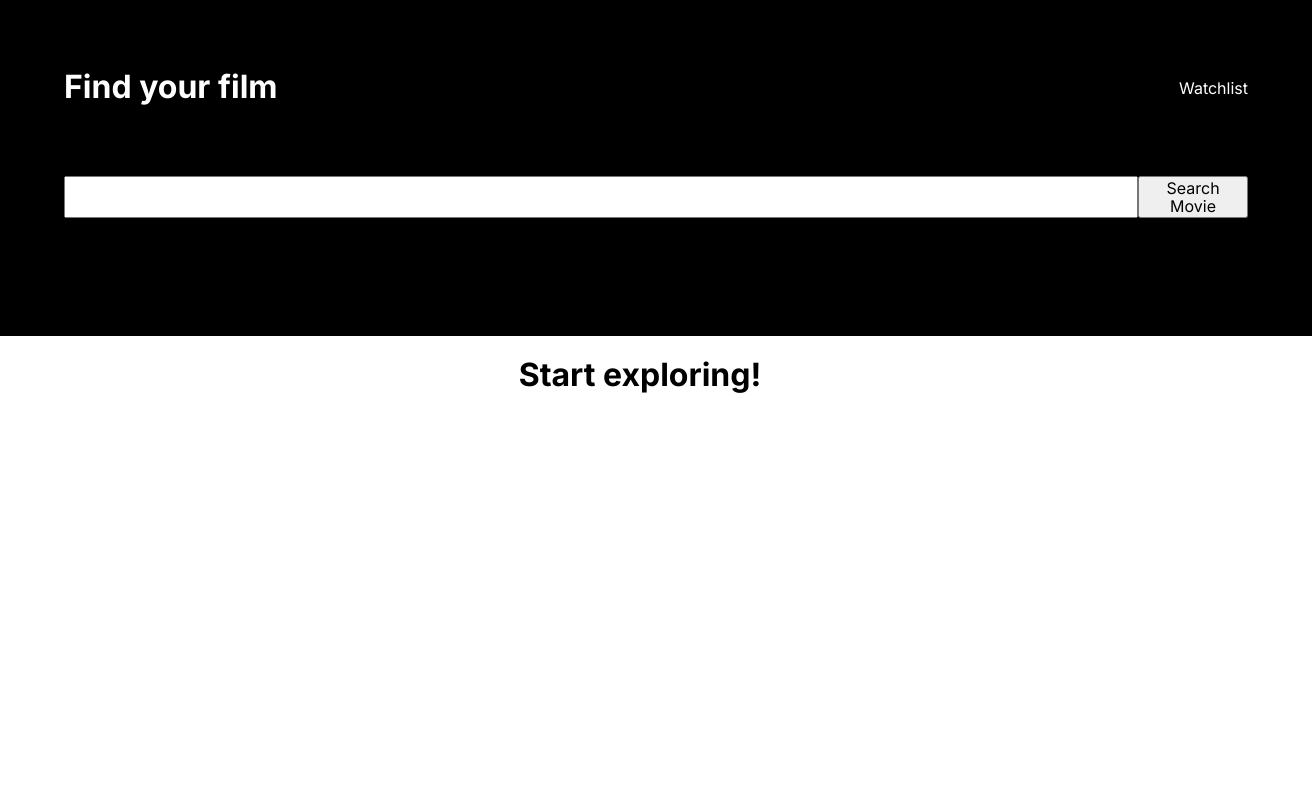
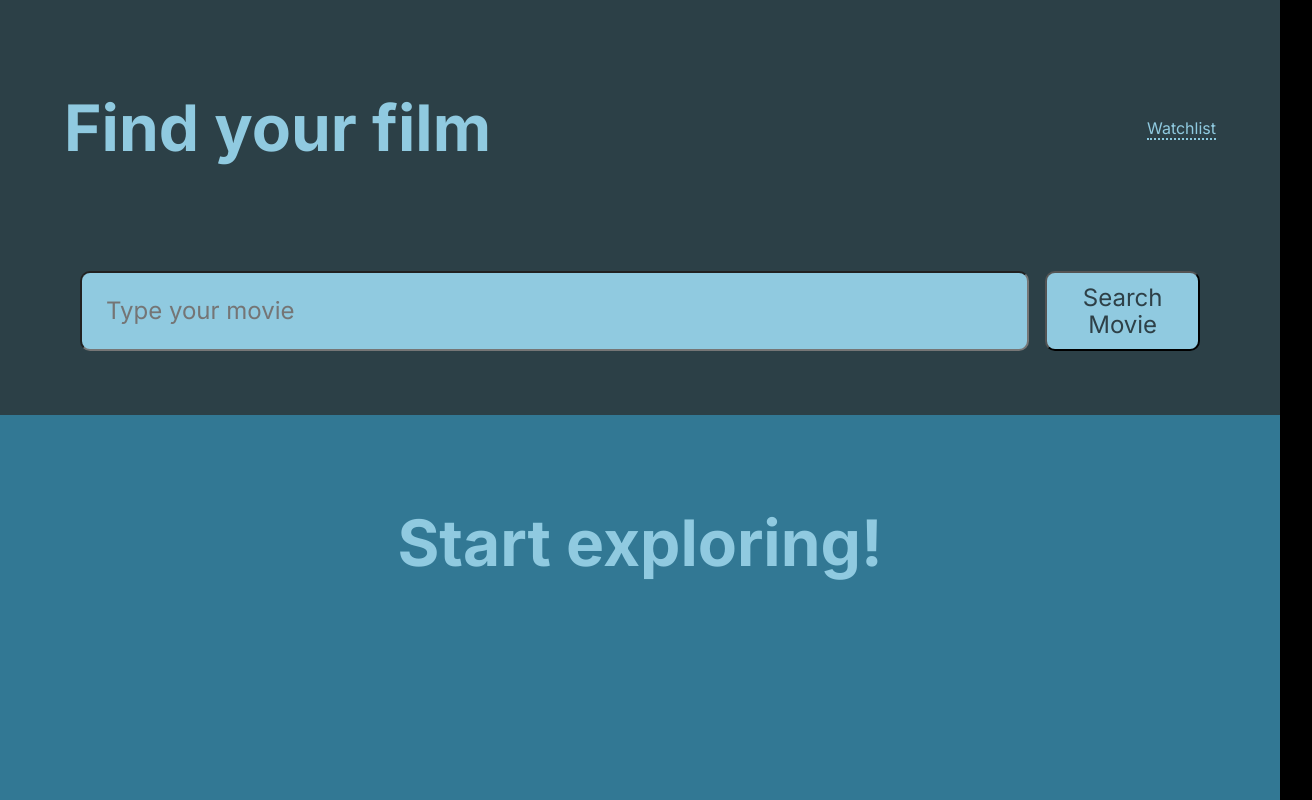
Before and after one commit to bashirdol03/Movie-Watchlist, a website built with Vite: page index.html in a window 1280 px wide. Shown: the top 800 px of the page, 1312 px wide, since content can reach past the window. Built offline with nearby package versions, Linux system fonts and the light colour scheme.

Commit message:
changed the css slightly

```diff
--- a/index.css
+++ b/index.css
@@ -3,20 +3,29 @@ html, body {
     padding: 0;
     font-family: 'Inter', sans-serif;
     text-align: center;
+    background-color: black;
+
+}
+
+* {
+    box-sizing: border-box;
 }
 
 .header-section{
     display: flex;
     flex-direction: column;
     width: 100vw;
-    height: 30vh;
     margin: 0 auto;
-    background-color: black;
-    color: white;
+    background-color: #2C4047;
+    color: #90CAE0;
     padding: 3em 1em;
     gap: 3em;
 
 
+}
+
+.header-section h1{
+    font-size: 4rem;
 }
 
 .title-section ,.input-section{
@@ -28,26 +37,70 @@ html, body {
 
 }
 
-.header-section a {
-    color : white;
+ a {
+    color : #90CAE0;
     text-decoration: none;
+    border-bottom: 2px dotted #8BCAE0;
+
+}
+
+.input-section{
+    padding: 1em;
+    display: flex;
+    gap: 1em;
+
+}
+
+.input-section button {
+    padding: 0.42em;
+    font-size: 1.5rem;
 }
 
 input {
     width: 100%;
     align-self: stretch;
+    color: #2E4047;
+    background-color: #90CAE0;
+    border-radius: 10px;
+    padding: 1em;
+    font-size: 1.5rem;
 }
+
+p{
+
+    line-height: 1.5em
+}
+
+
 
 main{
     margin : 0 auto;
+    background-color: #327894;
+    padding: 3em;
+    display: flex;
+    flex-direction: column;
+    gap: 2em;
+
+}
+
+.message {
+    color: #90CAE0;
+    font-size: 4rem;
+    padding-bottom: 50%;
 }
 
 .movie-container {
-    margin : 0 auto;
+    width: 70vw;
+    margin: 0 auto;
     display: flex;
     text-align: center;
-    justify-content: center;
+    justify-content: space-around;
+    background-color: #8BCAE0;
+    padding: 3em 1em;
+    border-radius: 10px;
+    gap: 2em;
 }
+
 
 .movie-container img{
     display: block;
@@ -59,6 +112,11 @@ main{
     display: flex;
     flex-direction: column;
     width: 600px;
+    text-align: left;
+    padding: 0 1em;
+    color: #90CAE0;
+    background-color: #214761;
+
 }
 
 .movie-info div{
@@ -67,3 +125,10 @@ main{
     justify-content: space-around;
     gap: 5px
 }
+
+button{
+    color: #2E4047;
+    background-color: #90CAE0;
+    border-radius: 10px;
+
+}
--- a/index.html
+++ b/index.html
@@ -13,14 +13,14 @@
                 <p><a href="watchlist.html" >Watchlist</a></p>
             </div>
             <div class="input-section">
-                <input id="search-input" type="text"/>
+                <input id="search-input" type="text" placeholder="Type your movie"/>
                 <button id="search-btn">Search Movie</button>
             </div>
         </div>
 
         <main id="movie-titles">
 
-            <h1>Start exploring!</h1>
+            <h1 class="message">Start exploring!</h1>
 
         </main>
 
--- a/index.js
+++ b/index.js
@@ -137,8 +137,7 @@ function renderWatchlistMoviesHtml(){
 
     if(watchlistMoviesData.length === 0){
 
-        const emptyHtml = `<p>Looking kinda empty</p>
-        <p><a href="index.html">click here </a> to add some movies.</p>`
+        const emptyHtml = ` <p class="message">Looking kinda empty, <a href="index.html">click here</a> to add some movies.</p>`
         console.log(emptyHtml)
         watchlistMoviesEl.innerHTML = emptyHtml
 
@@ -257,13 +256,13 @@ searchBtn.addEventListener('click', () => {
                 getMoviesData()
             }
             else if (data.Error === 'Too many results.'){
-                movieTitlesEl.innerHTML = `There are too many results, please be more specific and try another search`
+                movieTitlesEl.innerHTML = `<h1 class="message" >There are too many results, please be more specific and try another search </h1>`
             }
-            else (movieTitlesEl.innerHTML = `Title does not exist, please try another search`)
+            else (movieTitlesEl.innerHTML = `<h1 class="message" >Title does not exist, please try another search </h1>`)
 
         })
     }
     else {
-        movieTitlesEl.innerHTML = ` you need to search for a movie`
+        movieTitlesEl.innerHTML = ` <h1 class="message" >you need to search for a movie</h1>`
     }
 })
```
Also changed, not shown: watchlist.html (+1 -2 lines).
